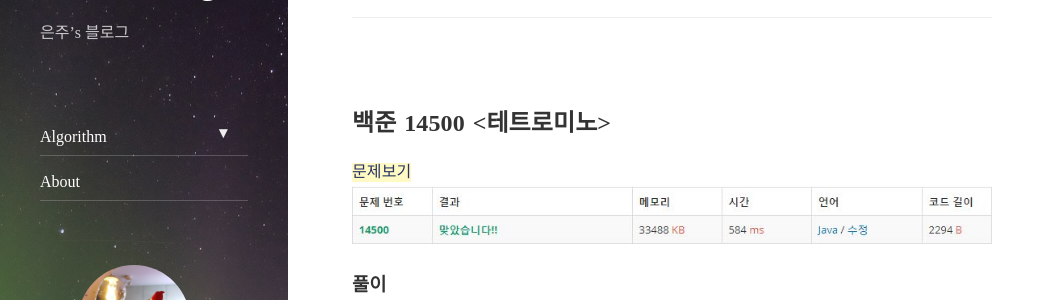
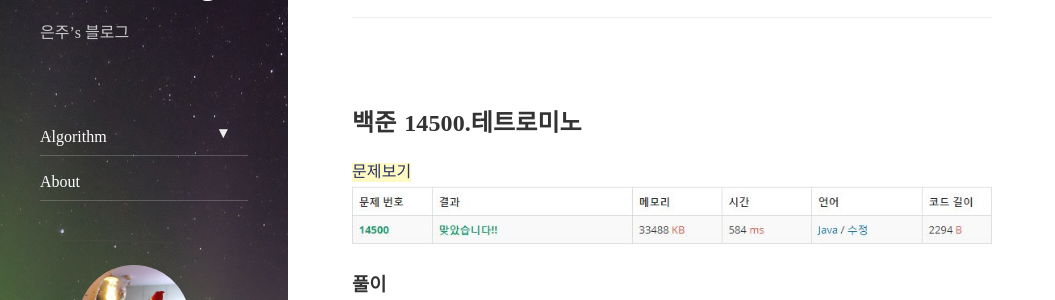
Before and after one commit to EunJu-Kang/EunJu-Kang.github.io, a Jekyll site: the page built from _posts/2019-12-11-algo-14500-테트로미노.md, in a window 1280 px wide and 900 px high. Shown: the part 139-439 px from the top of the window, without its empty margins (0-1055 px from the left). Built offline with Jekyll 4.4.1, drawn with Linux system fonts in a browser that asks for light colours; nearby versions of some CDN libraries; comment, search, counter and statistics services are not loaded; part of the change alters nothing that is shown.

```diff
--- a/_posts/2019-12-11-algo-14500-테트로미노.md
+++ b/_posts/2019-12-11-algo-14500-테트로미노.md
@@ -6,7 +6,7 @@ categories: Algorithm
 tags: BOJ
 ---
 
-## 백준 14500 <테트로미노>
+## 백준 14500.테트로미노
 [문제보기](https://www.acmicpc.net/problem/14500) <br>
 ![Alt text](/assets/img/baekjoon/14500.JPG)
 
```
